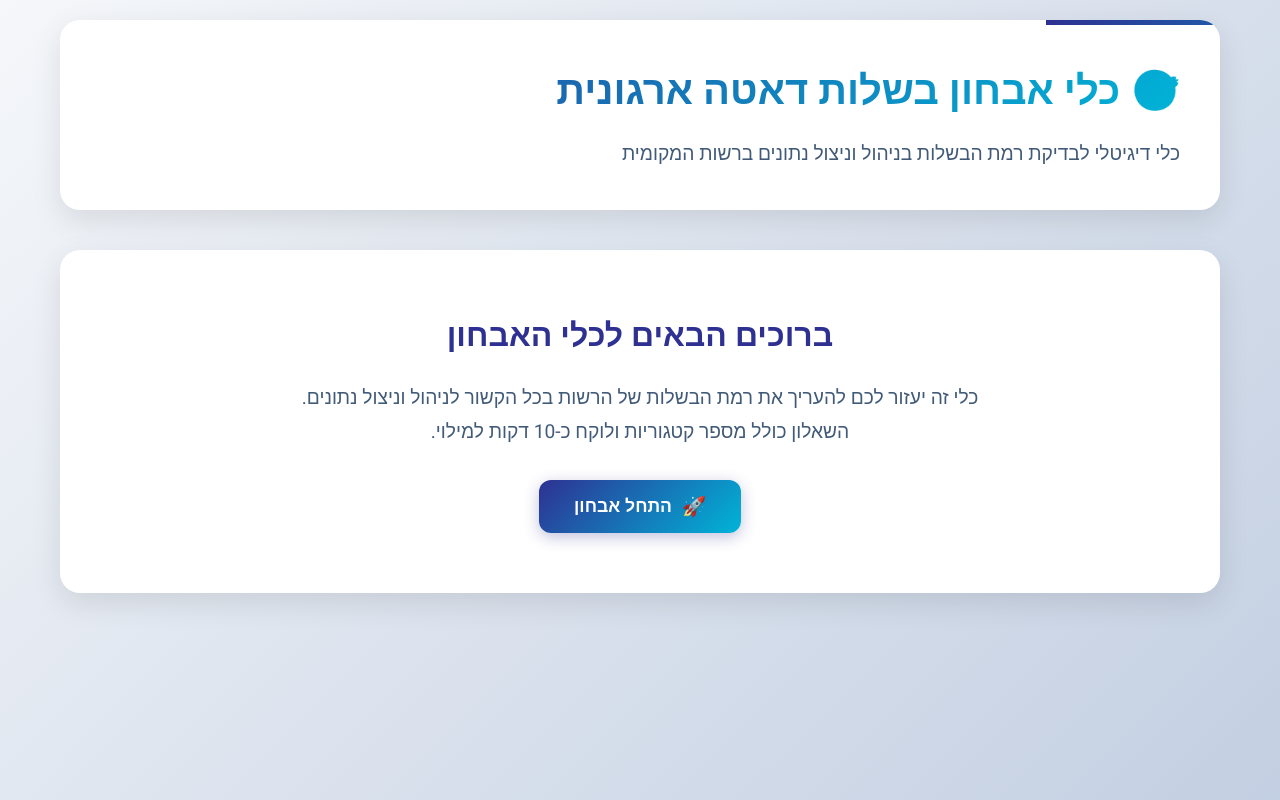
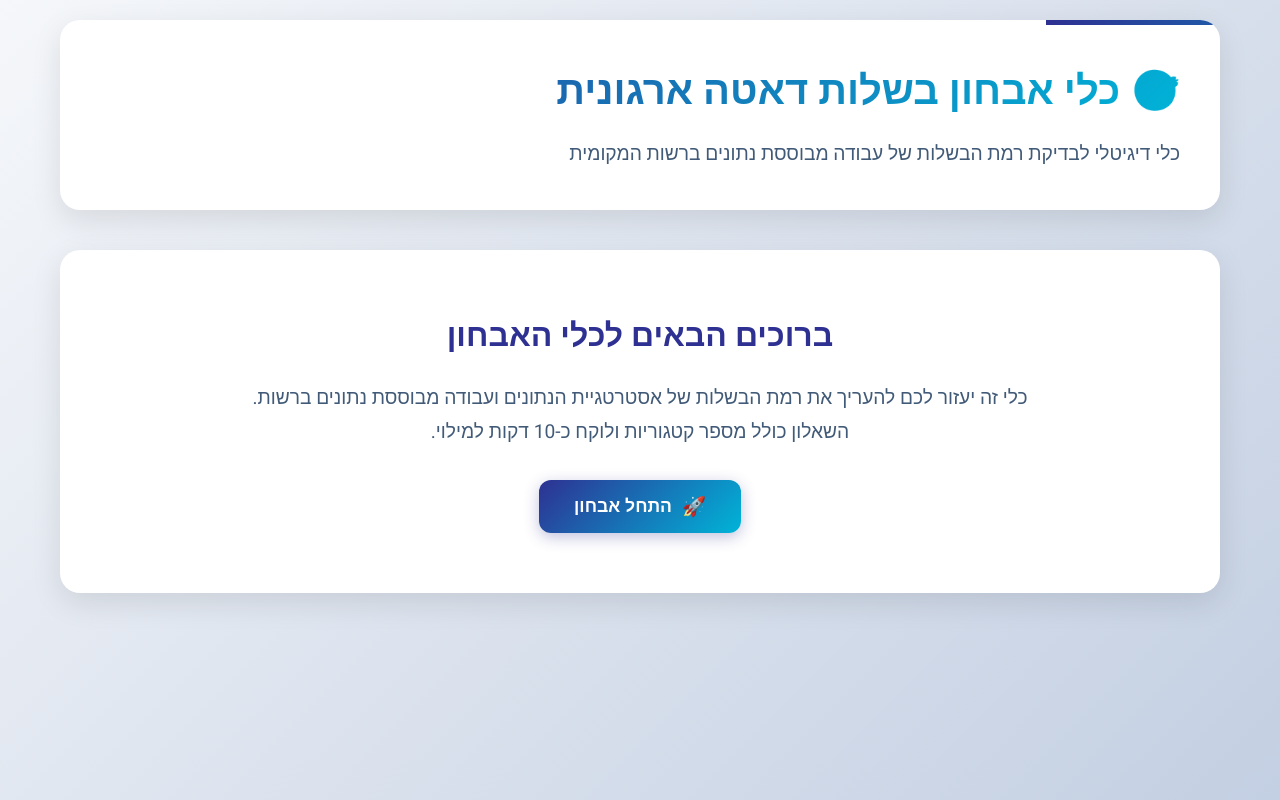
Before and after one commit to Mor-Mit/Data-Maturity-SFI, a plain HTML site: page index.html in a window 1280 px wide. Drawn offline with Linux system fonts and the light colour scheme.

Commit message:
index.html

```diff
--- a/index.html
+++ b/index.html
@@ -750,13 +750,13 @@
         <!-- Header -->
         <div class="header">
             <h1>🎯 כלי אבחון בשלות דאטה ארגונית</h1>
-            <p>כלי דיגיטלי לבדיקת רמת הבשלות בניהול וניצול נתונים ברשות המקומית</p>
+            <p>כלי דיגיטלי לבדיקת רמת הבשלות של עבודה מבוססת נתונים ברשות המקומית</p>
         </div>
 
         <!-- Start Screen -->
         <div id="startScreen" class="start-screen">
             <h2>ברוכים הבאים לכלי האבחון</h2>
-            <p>כלי זה יעזור לכם להעריך את רמת הבשלות של הרשות בכל הקשור לניהול וניצול נתונים.<br>
+            <p>כלי זה יעזור לכם להעריך את רמת הבשלות של אסטרטגיית הנתונים ועבודה מבוססת נתונים ברשות.<br>
             השאלון כולל מספר קטגוריות ולוקח כ-10 דקות למילוי.</p>
             <button class="btn btn-primary" onclick="startAssessment()">
                 <span class="icon">🚀</span>
```
